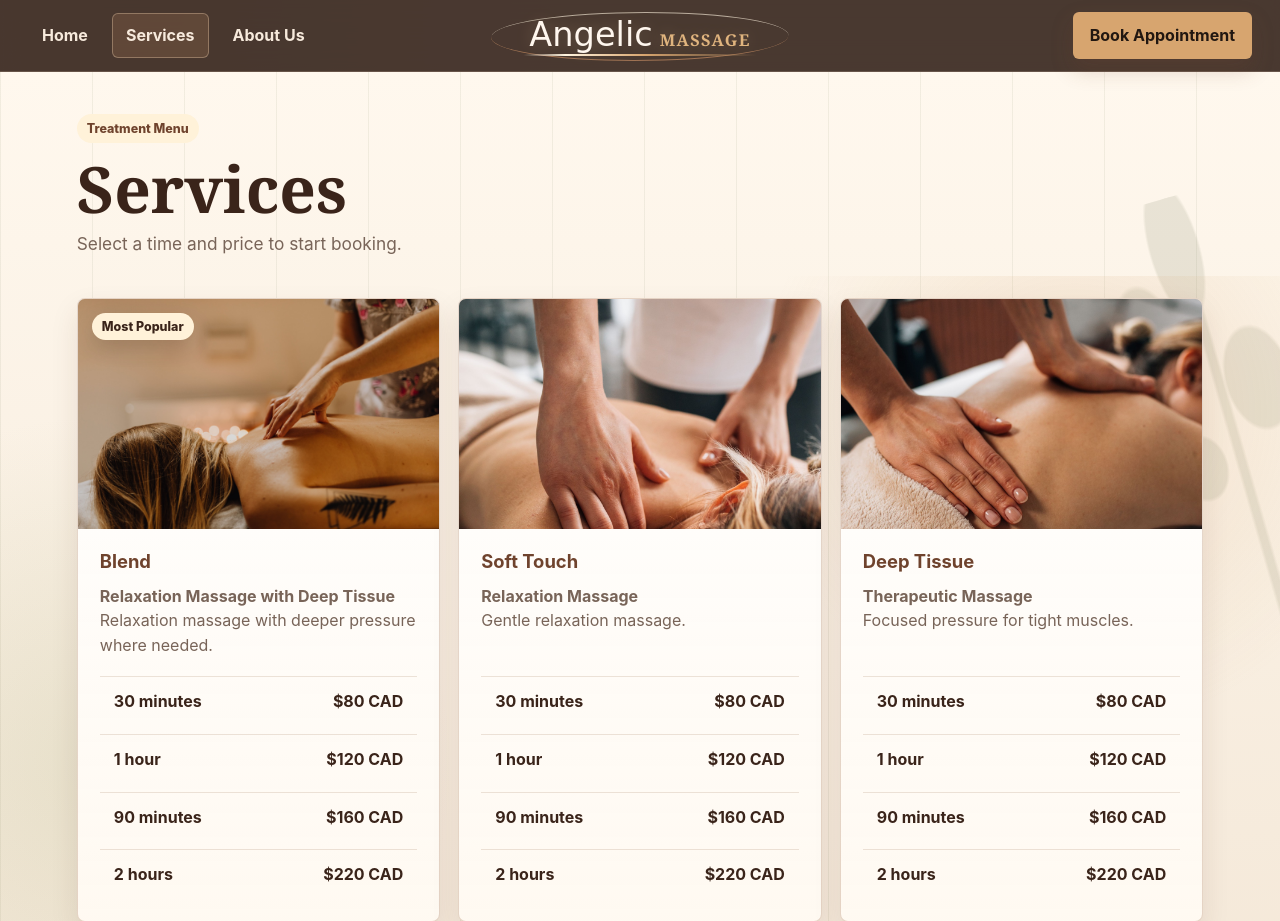
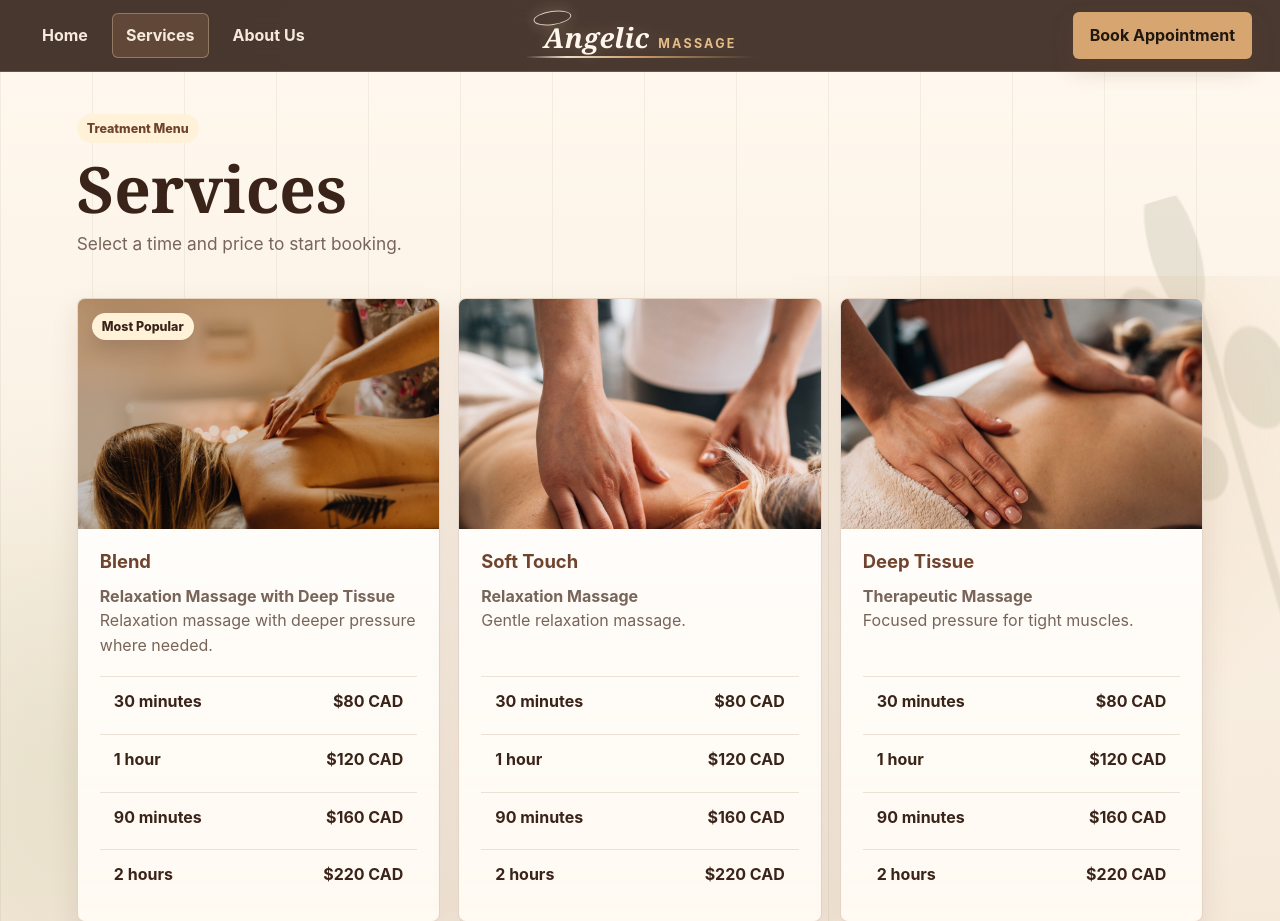
Before and after one commit to asaplyintern/angelic-massage, a website: page public/services.html in a window 1280 px wide. Shown: the top 921 px of the page. Drawn offline with Linux system fonts and the light colour scheme.

Commit message:
Adjust hot stone spacing and logo

```diff
--- a/public/services.html
+++ b/public/services.html
@@ -4,7 +4,7 @@
     <meta charset="utf-8">
     <meta name="viewport" content="width=device-width, initial-scale=1">
     <title>Services | Angelic Massage</title>
-    <link rel="stylesheet" href="/styles.css?v=logo-price-fix">
+    <link rel="stylesheet" href="/styles.css?v=angelic-logo-spacing">
   </head>
   <body>
     <header class="site-header">
@@ -90,6 +90,6 @@
         <a data-email></a>
       </div>
     </footer>
-    <script src="/site.js?v=logo-price-fix"></script>
+    <script src="/site.js?v=angelic-logo-spacing"></script>
   </body>
 </html>
--- a/public/styles.css
+++ b/public/styles.css
@@ -88,8 +88,8 @@ a {
   isolation: isolate;
   display: inline-flex;
   align-items: baseline;
-  gap: 7px;
-  padding: 8px 24px 10px;
+  gap: 9px;
+  padding: 14px 28px 10px;
   color: #fff4df;
   white-space: nowrap;
   letter-spacing: 0;
@@ -103,42 +103,47 @@ a {
 
 .brand::before {
   position: absolute;
-  inset: 2px -14px 1px;
+  top: 1px;
+  left: 18px;
   z-index: -1;
+  width: 36px;
+  height: 12px;
   content: "";
-  border-top: 1px solid rgba(255, 244, 223, 0.62);
-  border-bottom: 1px solid rgba(196, 139, 97, 0.72);
+  border: 1px solid rgba(255, 244, 223, 0.78);
   border-radius: 50%;
-  transform: skewX(-14deg);
+  box-shadow: 0 0 15px rgba(255, 232, 190, 0.2);
+  transform: rotate(-8deg);
 }
 
 .brand::after {
   position: absolute;
-  right: 18px;
-  bottom: 5px;
-  left: 18px;
+  right: 10px;
+  bottom: 3px;
+  left: 10px;
   z-index: -1;
   height: 2px;
   content: "";
-  background: linear-gradient(90deg, transparent, #fff4df 18%, #d7a56f 52%, transparent);
+  background: linear-gradient(90deg, transparent, rgba(255, 244, 223, 0.88) 18%, rgba(215, 165, 111, 0.9) 50%, transparent);
   border-radius: 999px;
-  transform: skewX(-18deg);
+  transform: skewX(-14deg);
 }
 
 .brand-angelic {
-  font-family: "Apple Chancery", "Snell Roundhand", "Brush Script MT", "Segoe Script", cursive;
-  font-size: 2.1rem;
-  font-weight: 400;
+  font-family: Georgia, "Times New Roman", serif;
+  font-size: 1.72rem;
+  font-style: italic;
+  font-weight: 600;
   color: #fff7ee;
+  letter-spacing: 0.01em;
 }
 
 .brand-massage {
-  font-family: Georgia, "Times New Roman", serif;
-  font-size: 1.02rem;
+  font-family: Inter, ui-sans-serif, system-ui, -apple-system, BlinkMacSystemFont, "Segoe UI", sans-serif;
+  font-size: 0.78rem;
   font-weight: 700;
-  color: #e0b47e;
+  color: #e5bd88;
   text-transform: uppercase;
-  letter-spacing: 0.08em;
+  letter-spacing: 0.18em;
 }
 
 .header-action,
@@ -432,12 +437,13 @@ img {
 
 .hot-stone-copy .button {
   width: fit-content;
-  margin-top: 22px;
+  margin-top: 16px;
+  margin-bottom: 8px;
 }
 
 .hot-stone-prices {
   max-width: 520px;
-  margin-top: 22px;
+  margin-top: 34px;
 }
 
 .hot-stone-prices li {
@@ -460,6 +466,18 @@ img {
 .hot-stone-section .hot-stone-prices a:focus-visible {
   background: rgba(255, 248, 238, 0.14);
   box-shadow: 0 12px 24px rgba(16, 10, 7, 0.28);
+}
+
+.hot-stone-section .hot-stone-prices a::after {
+  top: 50%;
+  right: 14px;
+  bottom: auto;
+  transform: translateY(-50%);
+}
+
+.hot-stone-section .hot-stone-prices a:hover::after,
+.hot-stone-section .hot-stone-prices a:focus-visible::after {
+  transform: translateY(-50%);
 }
 
 .hot-stone-gallery {
```
Also changed, not shown: public/about.html (+2 -2 lines), public/admin.html (+2 -2 lines), public/booking.html (+2 -2 lines), public/index.html (+2 -2 lines).
